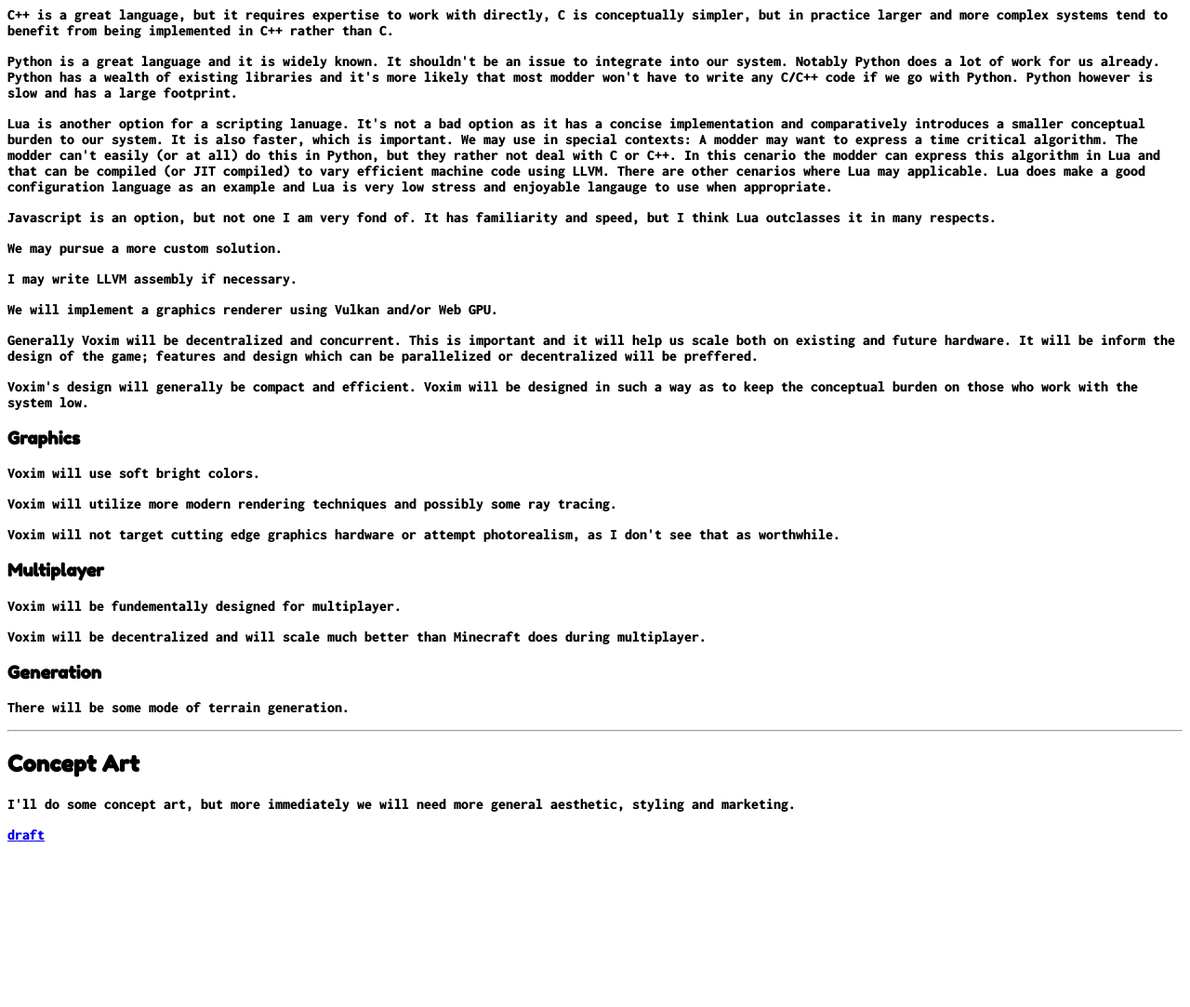
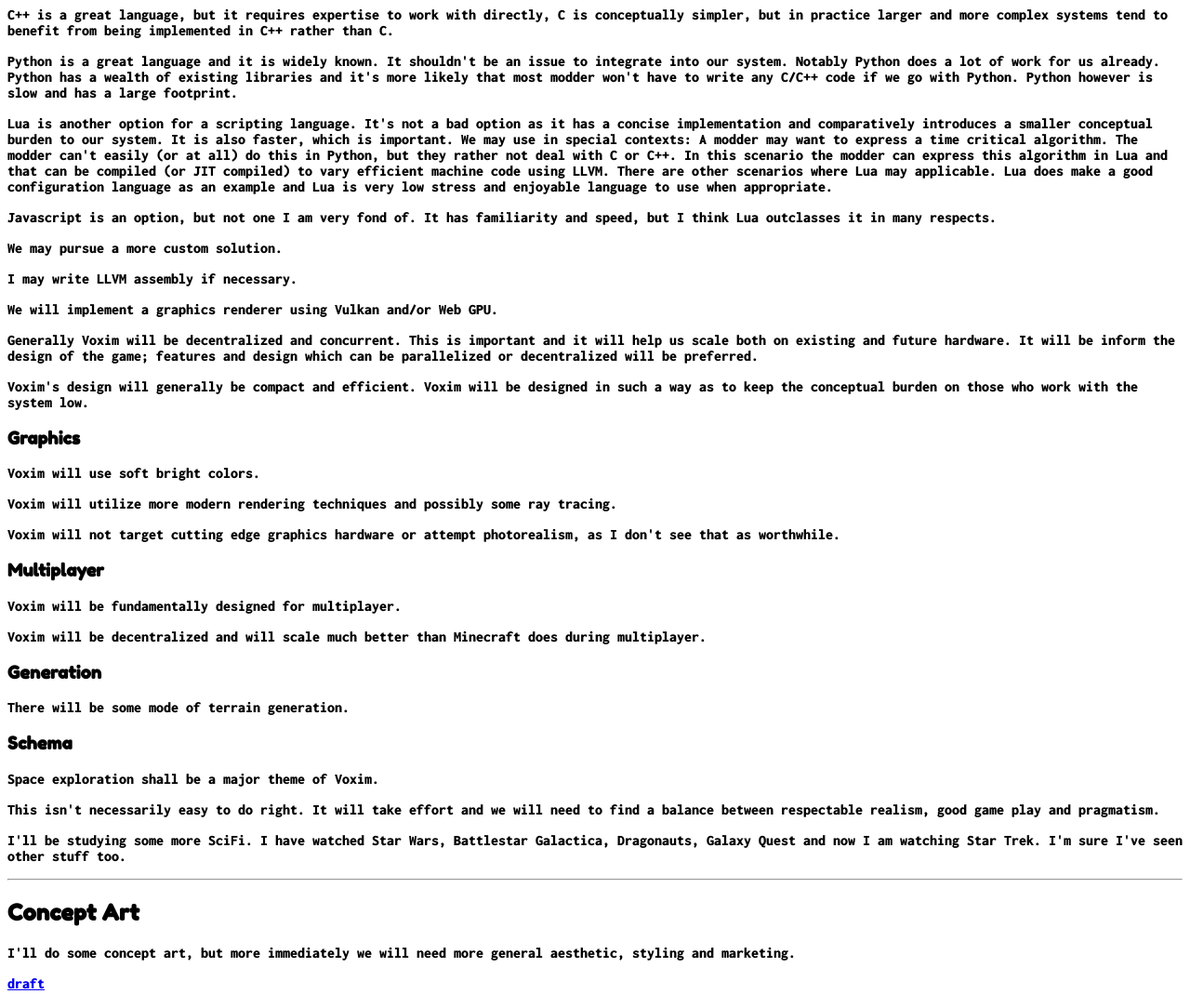
Before and after one commit to voximorg/voxim.org, a plain HTML site: page index.html in a window 1280 px wide. Shown: the part 1160-2243 px from the top of the page at 93% size. Before the commit the page ends 2083 px from the top, so only its background shows below. Drawn offline with Linux system fonts and the light colour scheme.

Commit message:
spelling and space

```diff
--- a/index.html
+++ b/index.html
@@ -19,8 +19,8 @@
 		<p>Voxim is a new gaming initiative by <a href="http://holdengreen.org">Holden Green</a> and <a href="http://greenempower.org">The Green Empower Organization</a>. Voxim stands for voxel simulation.</p>
 
 		<p>At some point we will produce a game named Voxim that shall be a modernized and improved alternative to Minecraft that is released as free software.</p>
-		<p>It will not be a clone. Instead it will address many of my experiences and ideas from playing modded Minecraft intensly as a 10+ year old kid.</p>
-		<p>Voxim will be faster and more engineered than Minecraft. Both technically and artisticly.</p>
+		<p>It will not be a clone. Instead it will address many of my experiences and ideas from playing modded Minecraft intensely as a 10+ year old kid.</p>
+		<p>Voxim will be faster and more engineered than Minecraft. Both technically and artistically.</p>
 		<p>Many of the speed increases gained by engineering and design choices will be used to improve the fidelity of the game.</p>
 		<p>Voxim will target mid to high range hardware of the current era in the expectation that lower end hardware will catch up by the time that Voxim gains wider adoption.</p>
 
@@ -58,12 +58,12 @@
 				<p>We have some languages and ecosystems to choose from. I think C++ and Python could be a good match. I am concerned about C++'s usability and Python's speed and footprint.</p>
 				<p>C++ is a great language, but it requires expertise to work with directly, C is conceptually simpler, but in practice larger and more complex systems tend to benefit from being implemented in C++ rather than C.</p>
 				<p>Python is a great language and it is widely known. It shouldn't be an issue to integrate into our system. Notably Python does a lot of work for us already. Python has a wealth of existing libraries and it's more likely that most modder won't have to write any C/C++ code if we go with Python. Python however is slow and has a large footprint.</p>
-				<p>Lua is another option for a scripting lanuage. It's not a bad option as it has a concise implementation and comparatively introduces a smaller conceptual burden to our system. It is also faster, which is important. We may use in special contexts: A modder may want to express a time critical algorithm. The modder can't easily (or at all) do this in Python, but they rather not deal with C or C++. In this cenario the modder can express this algorithm in Lua and that can be compiled (or JIT compiled) to vary efficient machine code using LLVM. There are other cenarios where Lua may applicable. Lua does make a good configuration language as an example and Lua is very low stress and enjoyable langauge to use when appropriate.</p>
+				<p>Lua is another option for a scripting language. It's not a bad option as it has a concise implementation and comparatively introduces a smaller conceptual burden to our system. It is also faster, which is important. We may use in special contexts: A modder may want to express a time critical algorithm. The modder can't easily (or at all) do this in Python, but they rather not deal with C or C++. In this scenario the modder can express this algorithm in Lua and that can be compiled (or JIT compiled) to vary efficient machine code using LLVM. There are other scenarios where Lua may applicable. Lua does make a good configuration language as an example and Lua is very low stress and enjoyable language to use when appropriate.</p>
 				<p>Javascript is an option, but not one I am very fond of. It has familiarity and speed, but I think Lua outclasses it in many respects.</p>
 				<p>We may pursue a more custom solution.</p>
 				<p>I may write LLVM assembly if necessary.</p>
 				<p>We will implement a graphics renderer using Vulkan and/or Web GPU.</p>
-				<p>Generally Voxim will be decentralized and concurrent. This is important and it will help us scale both on existing and future hardware. It will be inform the design of the game; features and design which can be parallelized or decentralized will be preffered.</p>
+				<p>Generally Voxim will be decentralized and concurrent. This is important and it will help us scale both on existing and future hardware. It will be inform the design of the game; features and design which can be parallelized or decentralized will be preferred.</p>
 				<p>Voxim's design will generally be compact and efficient. Voxim will be designed in such a way as to keep the conceptual burden on those who work with the system low.</p>
 
 			<h3>Graphics</h3>
@@ -72,11 +72,16 @@
 				<p>Voxim will not target cutting edge graphics hardware or attempt photorealism, as I don't see that as worthwhile.</p>
 
 			<h3>Multiplayer</h3>
-				<p>Voxim will be fundementally designed for multiplayer.</p>
+				<p>Voxim will be fundamentally designed for multiplayer.</p>
 				<p>Voxim will be decentralized and will scale much better than Minecraft does during multiplayer.</p>
 
 			<h3>Generation</h3>
 				<p>There will be some mode of terrain generation.</p>
+
+			<h3>Schema</h3>
+				<p>Space exploration shall be a major theme of Voxim.</p>
+				<p>This isn't necessarily easy to do right. It will take effort and we will need to find a balance between respectable realism, good game play and pragmatism.</p>
+				<p>I'll be studying some more SciFi. I have watched Star Wars, Battlestar Galactica, Dragonauts, Galaxy Quest and now I am watching Star Trek. I'm sure I've seen other stuff too.</p>
 
 		<hr>
 
```
